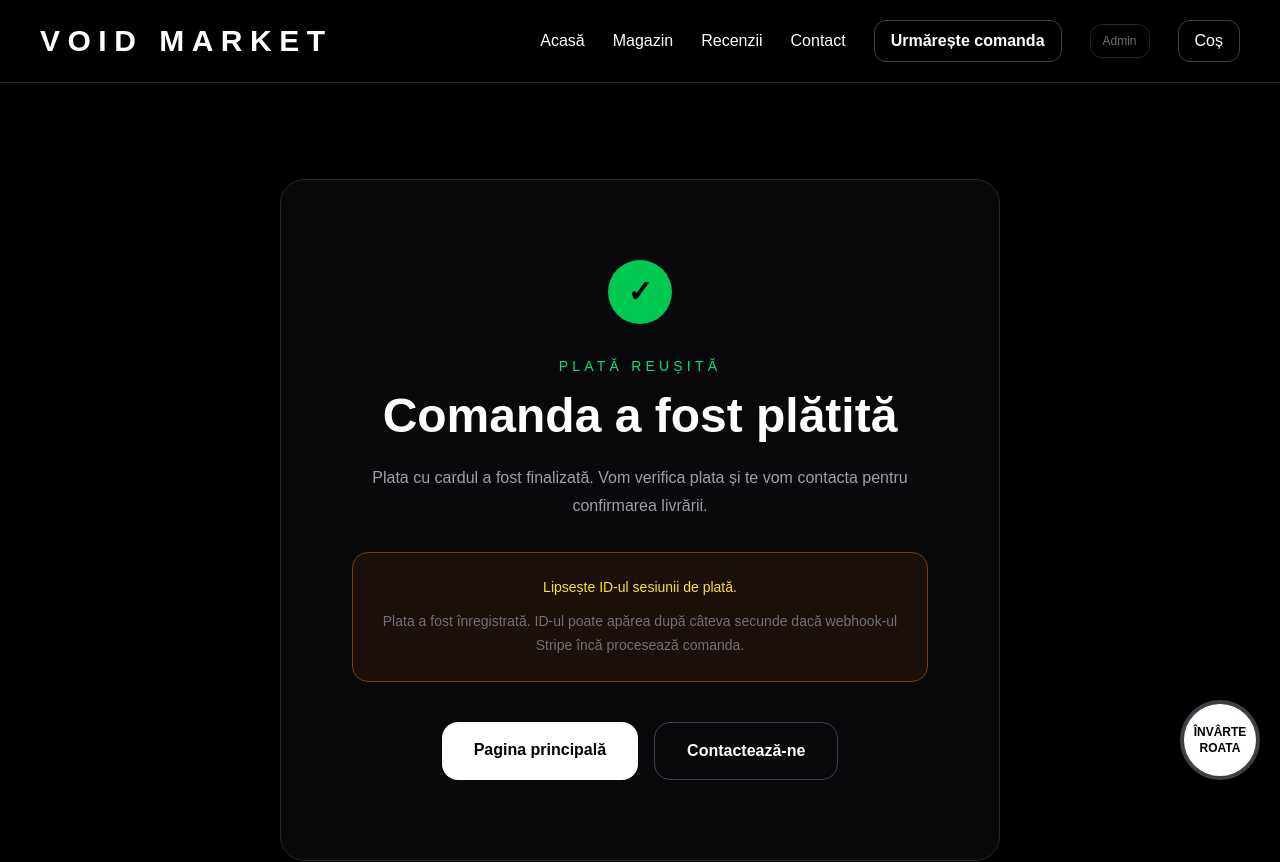
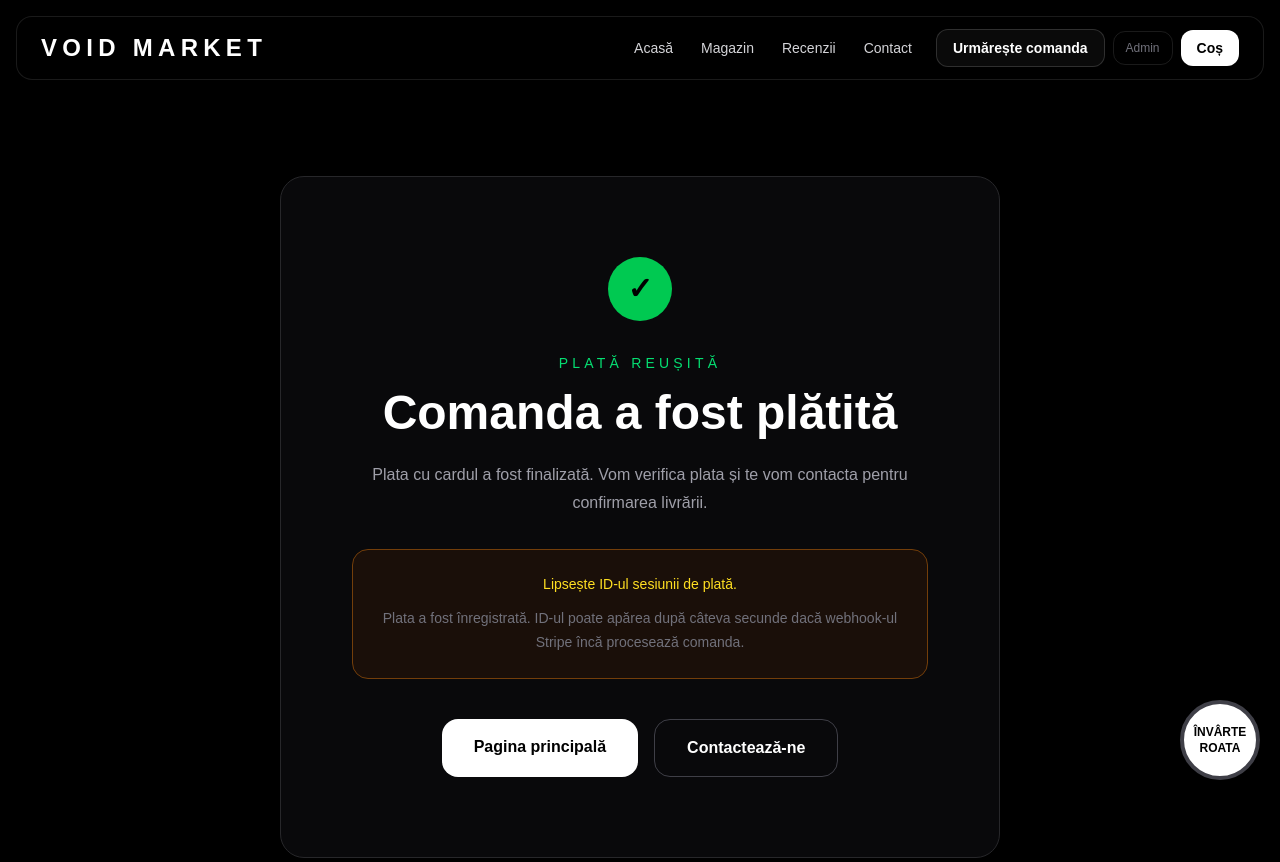
Before and after one commit to tinucaroberto24-hash/Void-market, a Next.js app: page /succes in a window 1280 px wide. Shown: the top 862 px of the page. Built offline with nearby package versions, Linux system fonts and the light colour scheme; no server answers.

Commit message:
Add premium floating navbar

```diff
--- a/components/Navbar.tsx
+++ b/components/Navbar.tsx
@@ -28,6 +28,9 @@ export default function Navbar() {
     useState(true);
 
   const [mobileOpen, setMobileOpen] =
+    useState(false);
+
+  const [scrolled, setScrolled] =
     useState(false);
 
   useEffect(() => {
@@ -84,6 +87,29 @@ export default function Navbar() {
   }, []);
 
   useEffect(() => {
+    function handleScroll() {
+      setScrolled(window.scrollY > 16);
+    }
+
+    handleScroll();
+
+    window.addEventListener(
+      "scroll",
+      handleScroll,
+      {
+        passive: true,
+      }
+    );
+
+    return () => {
+      window.removeEventListener(
+        "scroll",
+        handleScroll
+      );
+    };
+  }, []);
+
+  useEffect(() => {
     const supabase = createClient();
 
     async function checkAdminSession() {
@@ -126,6 +152,30 @@ export default function Navbar() {
       subscription.unsubscribe();
     };
   }, []);
+
+  useEffect(() => {
+    if (!mobileOpen) {
+      return;
+    }
+
+    function closeOnResize() {
+      if (window.innerWidth >= 1024) {
+        setMobileOpen(false);
+      }
+    }
+
+    window.addEventListener(
+      "resize",
+      closeOnResize
+    );
+
+    return () => {
+      window.removeEventListener(
+        "resize",
+        closeOnResize
+      );
+    };
+  }, [mobileOpen]);
 
   function closeMobileMenu() {
     setMobileOpen(false);
@@ -189,12 +239,19 @@ export default function Navbar() {
   }
 
   return (
-    <nav className="sticky top-0 z-50 border-b border-zinc-800 bg-black/90 text-white backdrop-blur">
-      <div className="mx-auto flex max-w-7xl items-center justify-between px-6 py-5 md:px-10">
+    <header className="sticky top-0 z-50 px-3 pt-3 sm:px-4 sm:pt-4">
+      <nav
+        className={`mx-auto max-w-7xl rounded-2xl border text-white transition-all duration-300 ${
+          scrolled
+            ? "border-white/15 bg-black/80 shadow-[0_14px_50px_rgba(0,0,0,0.5)] backdrop-blur-xl"
+            : "border-white/10 bg-black/65 shadow-[0_10px_35px_rgba(0,0,0,0.3)] backdrop-blur-lg"
+        }`}
+      >
+        <div className="flex items-center justify-between px-4 py-3 sm:px-5 md:px-6">
           <Link
             href="/"
             onClick={scrollToTop}
-          className="text-xl font-bold tracking-[0.25em] md:text-3xl"
+            className="min-w-0 text-base font-black tracking-[0.18em] transition hover:text-zinc-300 sm:text-lg md:text-2xl md:tracking-[0.22em]"
           >
             VOID MARKET
           </Link>
@@ -206,7 +263,7 @@ export default function Navbar() {
                 (current) => !current
               )
             }
-          className="rounded-xl border border-zinc-700 px-4 py-2 text-sm font-semibold md:hidden"
+            className="rounded-xl border border-white/15 bg-white/[0.04] px-4 py-2 text-sm font-semibold transition hover:border-white/40 hover:bg-white/[0.08] lg:hidden"
             aria-label="Deschide meniul"
             aria-expanded={mobileOpen}
           >
@@ -215,11 +272,11 @@ export default function Navbar() {
               : "Meniu"}
           </button>
 
-        <div className="hidden items-center gap-7 text-sm lg:flex lg:text-base">
+          <div className="hidden items-center gap-1 lg:flex">
             <Link
               href="/"
               onClick={scrollToTop}
-            className="transition hover:text-zinc-400"
+              className="rounded-xl px-3 py-2 text-sm text-zinc-300 transition hover:bg-white/[0.06] hover:text-white"
             >
               Acasă
             </Link>
@@ -232,7 +289,7 @@ export default function Navbar() {
                   "magazin"
                 )
               }
-            className="transition hover:text-zinc-400"
+              className="rounded-xl px-3 py-2 text-sm text-zinc-300 transition hover:bg-white/[0.06] hover:text-white"
             >
               Magazin
             </Link>
@@ -245,7 +302,7 @@ export default function Navbar() {
                   "recenzii"
                 )
               }
-            className="transition hover:text-zinc-400"
+              className="rounded-xl px-3 py-2 text-sm text-zinc-300 transition hover:bg-white/[0.06] hover:text-white"
             >
               Recenzii
             </Link>
@@ -258,21 +315,21 @@ export default function Navbar() {
                   "contact"
                 )
               }
-            className="transition hover:text-zinc-400"
+              className="rounded-xl px-3 py-2 text-sm text-zinc-300 transition hover:bg-white/[0.06] hover:text-white"
             >
               Contact
             </Link>
 
             <Link
               href="/track-order"
-            className="rounded-xl border border-zinc-700 px-4 py-2 font-semibold transition hover:border-white"
+              className="ml-2 rounded-xl border border-white/15 bg-white/[0.04] px-4 py-2 text-sm font-semibold transition hover:border-white/40 hover:bg-white/[0.08]"
             >
               Urmărește comanda
             </Link>
 
             <Link
               href={adminHref}
-            className="rounded-xl border border-zinc-800 px-3 py-2 text-xs text-zinc-500 transition hover:border-zinc-600 hover:text-white"
+              className="ml-1 rounded-xl border border-white/10 px-3 py-2 text-xs text-zinc-500 transition hover:border-white/30 hover:text-white"
             >
               {checkingAdmin
                 ? "Admin..."
@@ -281,12 +338,12 @@ export default function Navbar() {
 
             <Link
               href="/cos"
-            className="relative rounded-xl border border-zinc-700 px-4 py-2 transition hover:border-white"
+              className="relative ml-1 rounded-xl bg-white px-4 py-2 text-sm font-bold text-black transition hover:bg-zinc-200"
             >
               Coș
 
               {cartCount > 0 && (
-              <span className="absolute -right-2 -top-2 flex h-6 min-w-6 items-center justify-center rounded-full bg-white px-1 text-xs font-bold text-black">
+                <span className="absolute -right-2 -top-2 flex h-6 min-w-6 items-center justify-center rounded-full border-2 border-black bg-white px-1 text-xs font-black text-black">
                   {cartCount}
                 </span>
               )}
@@ -295,12 +352,12 @@ export default function Navbar() {
         </div>
 
         {mobileOpen && (
-        <div className="border-t border-zinc-800 px-6 py-5 lg:hidden">
-          <div className="flex flex-col gap-3">
+          <div className="border-t border-white/10 px-4 py-4 lg:hidden">
+            <div className="flex flex-col gap-2">
               <Link
                 href="/"
                 onClick={scrollToTop}
-              className="rounded-xl px-4 py-3 transition hover:bg-zinc-900"
+                className="rounded-xl px-4 py-3 text-zinc-200 transition hover:bg-white/[0.06]"
               >
                 Acasă
               </Link>
@@ -313,7 +370,7 @@ export default function Navbar() {
                     "magazin"
                   )
                 }
-              className="rounded-xl px-4 py-3 transition hover:bg-zinc-900"
+                className="rounded-xl px-4 py-3 text-zinc-200 transition hover:bg-white/[0.06]"
               >
                 Magazin
               </Link>
@@ -326,7 +383,7 @@ export default function Navbar() {
                     "recenzii"
                   )
                 }
-              className="rounded-xl px-4 py-3 transition hover:bg-zinc-900"
+                className="rounded-xl px-4 py-3 text-zinc-200 transition hover:bg-white/[0.06]"
               >
                 Recenzii
               </Link>
@@ -339,7 +396,7 @@ export default function Navbar() {
                     "contact"
                   )
                 }
-              className="rounded-xl px-4 py-3 transition hover:bg-zinc-900"
+                className="rounded-xl px-4 py-3 text-zinc-200 transition hover:bg-white/[0.06]"
               >
                 Contact
               </Link>
@@ -347,7 +404,7 @@ export default function Navbar() {
               <Link
                 href="/track-order"
                 onClick={closeMobileMenu}
-              className="rounded-xl border border-zinc-700 px-4 py-3 font-semibold transition hover:border-white"
+                className="rounded-xl border border-white/15 bg-white/[0.04] px-4 py-3 font-semibold transition hover:border-white/40 hover:bg-white/[0.08]"
               >
                 Urmărește comanda
               </Link>
@@ -355,7 +412,7 @@ export default function Navbar() {
               <Link
                 href={adminHref}
                 onClick={closeMobileMenu}
-              className="rounded-xl border border-zinc-800 px-4 py-3 text-zinc-500 transition hover:border-zinc-600 hover:text-white"
+                className="rounded-xl border border-white/10 px-4 py-3 text-zinc-500 transition hover:border-white/30 hover:text-white"
               >
                 {checkingAdmin
                   ? "Admin..."
@@ -365,12 +422,12 @@ export default function Navbar() {
               <Link
                 href="/cos"
                 onClick={closeMobileMenu}
-              className="flex items-center justify-between rounded-xl border border-zinc-700 px-4 py-3 transition hover:border-white"
+                className="flex items-center justify-between rounded-xl bg-white px-4 py-3 font-bold text-black transition hover:bg-zinc-200"
               >
                 <span>Coș</span>
 
                 {cartCount > 0 && (
-                <span className="flex h-6 min-w-6 items-center justify-center rounded-full bg-white px-1 text-xs font-bold text-black">
+                  <span className="flex h-6 min-w-6 items-center justify-center rounded-full bg-black px-1 text-xs font-black text-white">
                     {cartCount}
                   </span>
                 )}
@@ -379,5 +436,6 @@ export default function Navbar() {
           </div>
         )}
       </nav>
+    </header>
   );
 }
```
Lines whose indentation alone changed are shown as unchanged.
